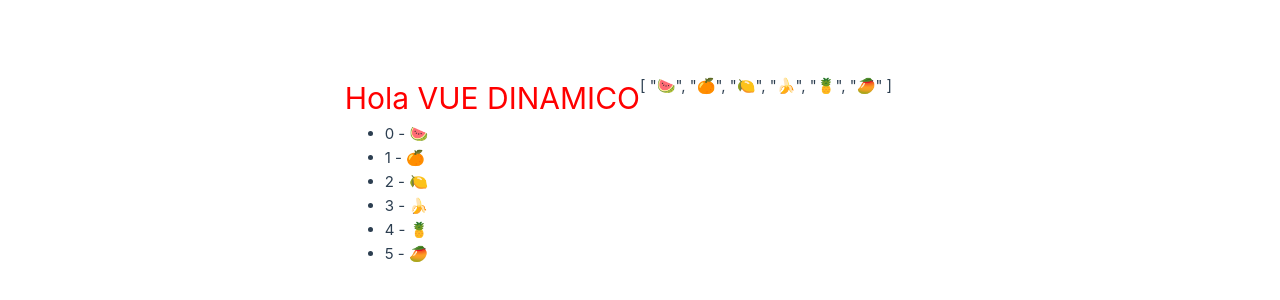
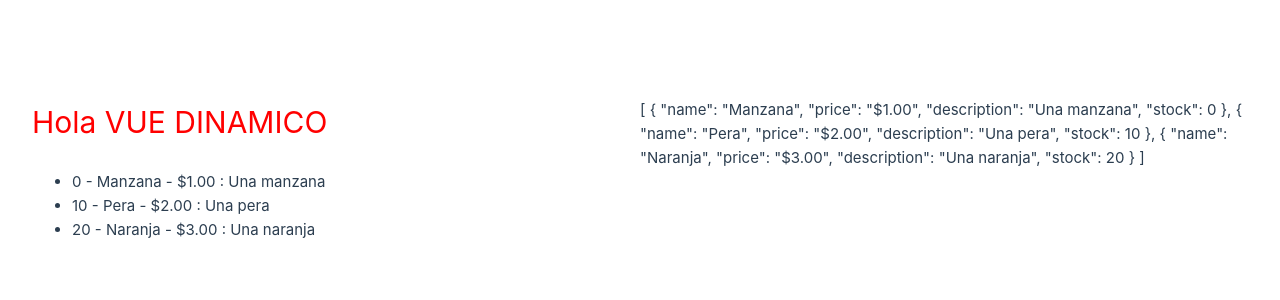
Before and after one commit to COLADOXD/first-vue, a Vue app: page / in a window 1280 px wide. Shown: the part 230-530 px from the top of the page. Built offline with nearby package versions, Linux system fonts and the light colour scheme.

Commit message:
23. v-for array de objetos

```diff
--- a/src/App.vue
+++ b/src/App.vue
@@ -2,7 +2,26 @@
 
 const name = "Vue dinamico";
 
-const fruitArray = ["🍉", "🍊", "🍋", "🍌", "🍍", "🥭"]
+const fruitArray = [
+  {
+    name: "Manzana",
+    price: "$1.00",
+    description: "Una manzana",
+    stock: 0,
+  },
+  {
+    name: "Pera",
+    price: "$2.00",
+    description: "Una pera",
+    stock: 10,
+  },
+  {
+    name: "Naranja",
+    price: "$3.00",
+    description: "Una naranja",
+    stock: 20,
+  },
+];
 </script>
 
 <template>
@@ -11,7 +30,9 @@
   </h1>
   <p>{{ fruitArray }}</p>
   <ul>
-    <li v-for="(fruit, index) in fruitArray" :key="index">{{ index }} - {{ fruit }}</li>
+    <li v-for="(fruit, index) in fruitArray" :key="fruit.name">{{ fruit.stock }} - {{ fruit.name }} - {{ fruit.price }} :
+      {{ fruit.description }}
+    </li>
   </ul>
 </template>
 
```
